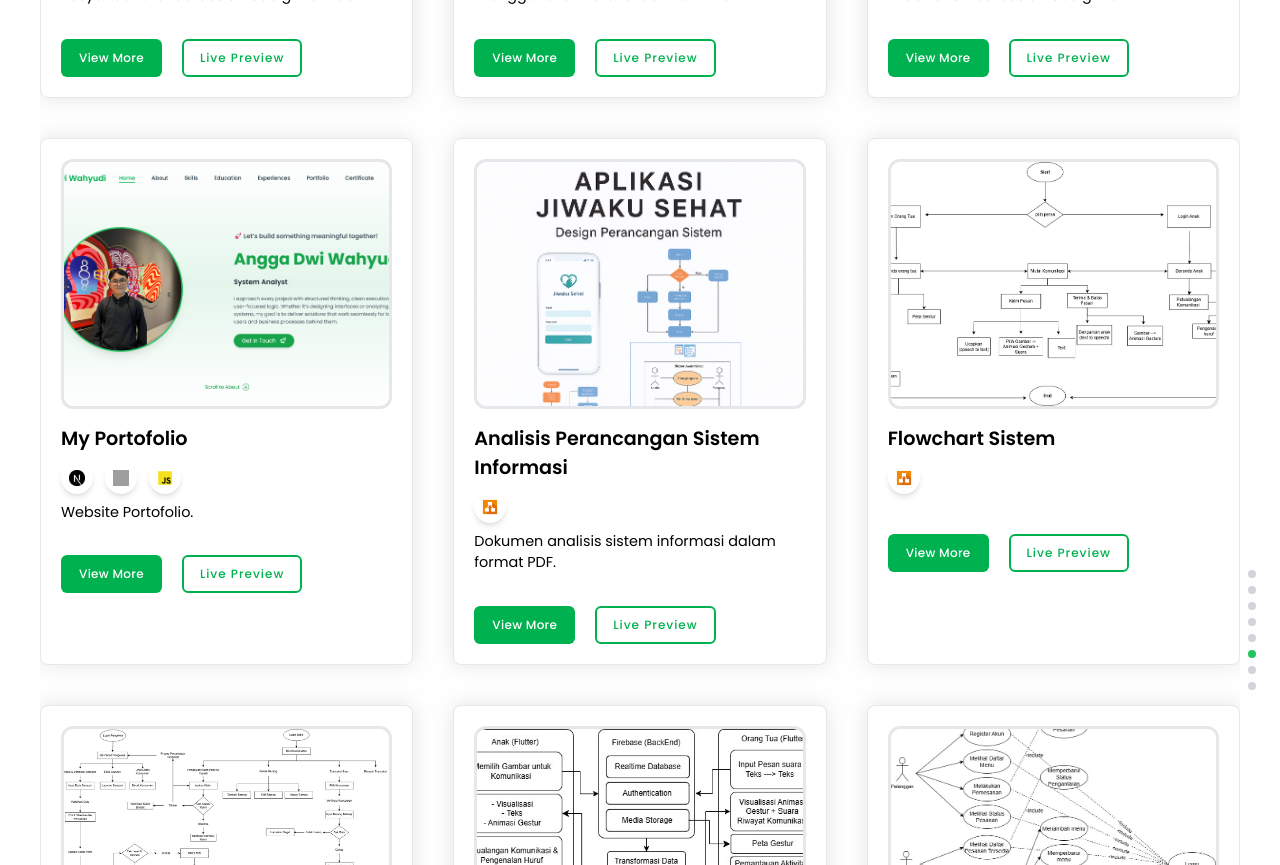
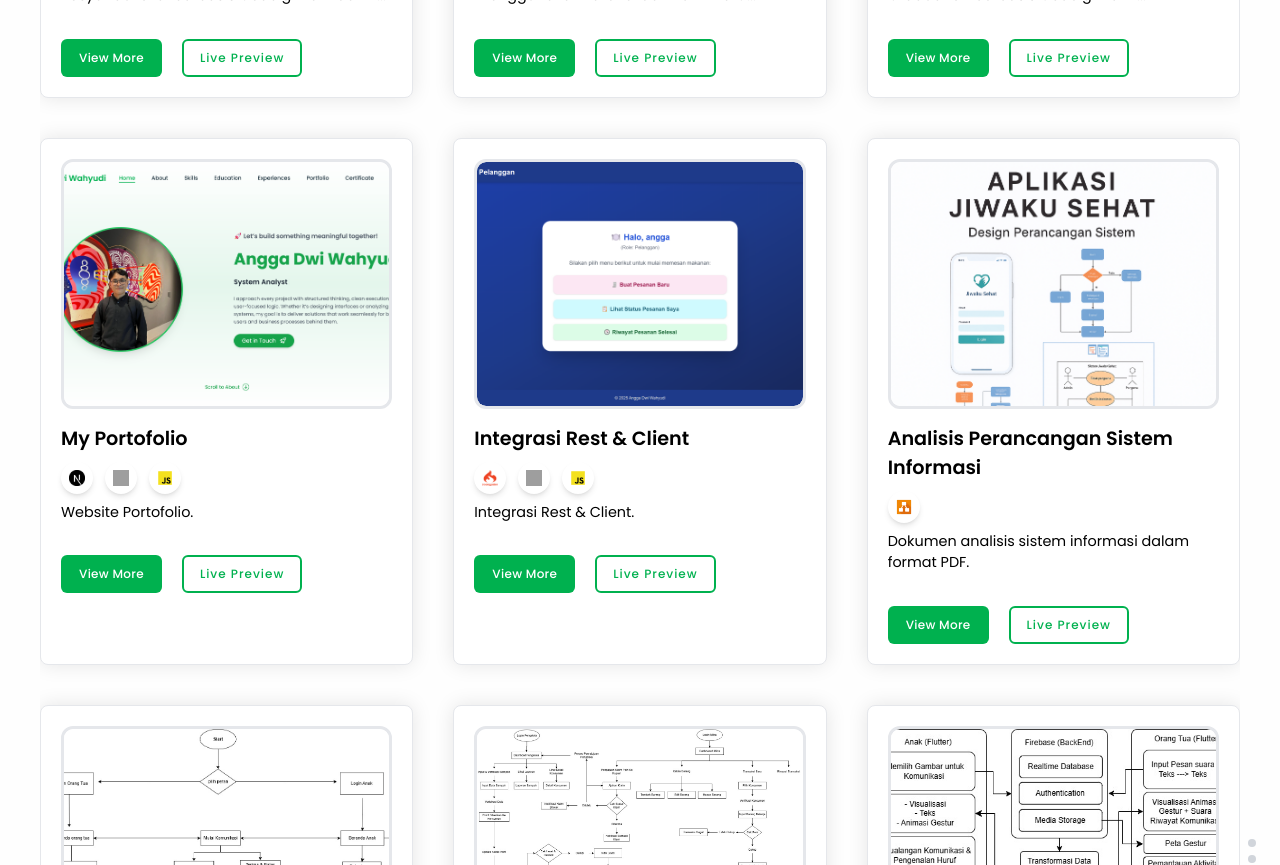
Before and after one commit to anggawhy1/my, a Next.js app: page /portfolio in a window 1280 px wide. Shown: the part 700-1565 px from the top of the page. Built offline with nearby package versions, Linux system fonts and the light colour scheme; grey boxes are pictures that could not be loaded.

Commit message:
update data portofolio

```diff
--- a/constants/data.js
+++ b/constants/data.js
@@ -5,7 +5,7 @@ import { BsFillTelephoneFill } from "react-icons/bs";
 
 export const identity = {
   name: "Angga Dwi Wahyudi",
-  division: ["System Analyst", "Web Developer"],
+  division: ["Web Developer", "System Analyst",],
   region: "Indonesia",
   description: [
     "I approach every project with structured thinking, clean execution, and user-focused logic. Whether it’s designing interfaces or analyzing systems, my goal is to deliver solutions that work seamlessly for both users and business processes behind them.",
@@ -468,28 +468,6 @@ export const exprienceList = [
   },
 ];
 
-export const servicesList = [
-  {
-    title: "Software Testing",
-    ServicesIcon: MdOutlineScreenSearchDesktop,
-    description: "Software testing is the process that testing a software to make sure that software is running as expected and discover undiscover bug.",
-    services: ["Establish the right UX processes", "Create exceptional user experiences", "Discover undiscovered bug", "Save resources", "Software consultancy"],
-  },
-  {
-    title: "Web Development",
-    ServicesIcon: FaFileCode,
-    description: "Web development services are used to design, build, support, maintenance and evolve all types of web-based software.",
-    services: ["Web application development", "Web Testing", "Web Maintenancing", "Web Data Management", "Web Bug Fixing", "Web interface building", "Web experience building"],
-  },
-  {
-    title: "Content Writing",
-    ServicesIcon: FaAlignLeft,
-    description: "Content writing is the process of planning, writing and editing web content, typically for digital marketing purposes.",
-    services: ["Web content writing", "Blog writing for websites", "Social media content", "Presentation content", "CV content writing"],
-  },
-];
-
-
 export const portfolioList = [
   {
     title: "Posyandu Surobayan",
@@ -539,11 +517,24 @@ export const portfolioList = [
       "/image/icon/tailwind.png",
       "/image/icon/js.png",
     ],
-    img: "/image/image.png",
+    img: "/image/image1.png",
     description: "Website Portofolio.",
     category: "Website",
     github: "https://github.com/anggawhy1/myportofolio.git",
     live: "https://www.anggawhy.my.id/",
+  },
+  {
+    title: "Integrasi Rest & Client",
+    subtitle: [
+      "/image/icon/ci.png",
+      "/image/icon/tailwind.png",
+      "/image/icon/js.png",
+    ],
+    img: "/image/integrasi.png",
+    description: "Integrasi Rest & Client.",
+    category: "Website",
+    github: "https://drive.google.com/drive/folders/1f57YDQZdaEjJ6wJ17ZPfbCnzcRmiCkg9?usp=sharing",
+    live: "https://www.anggawahyudi.my.id/",
   },
 
 
```
Also changed, not shown: public/image/image1.png (renamed from public/image/image.png), public/image/integrasi.png (added).
